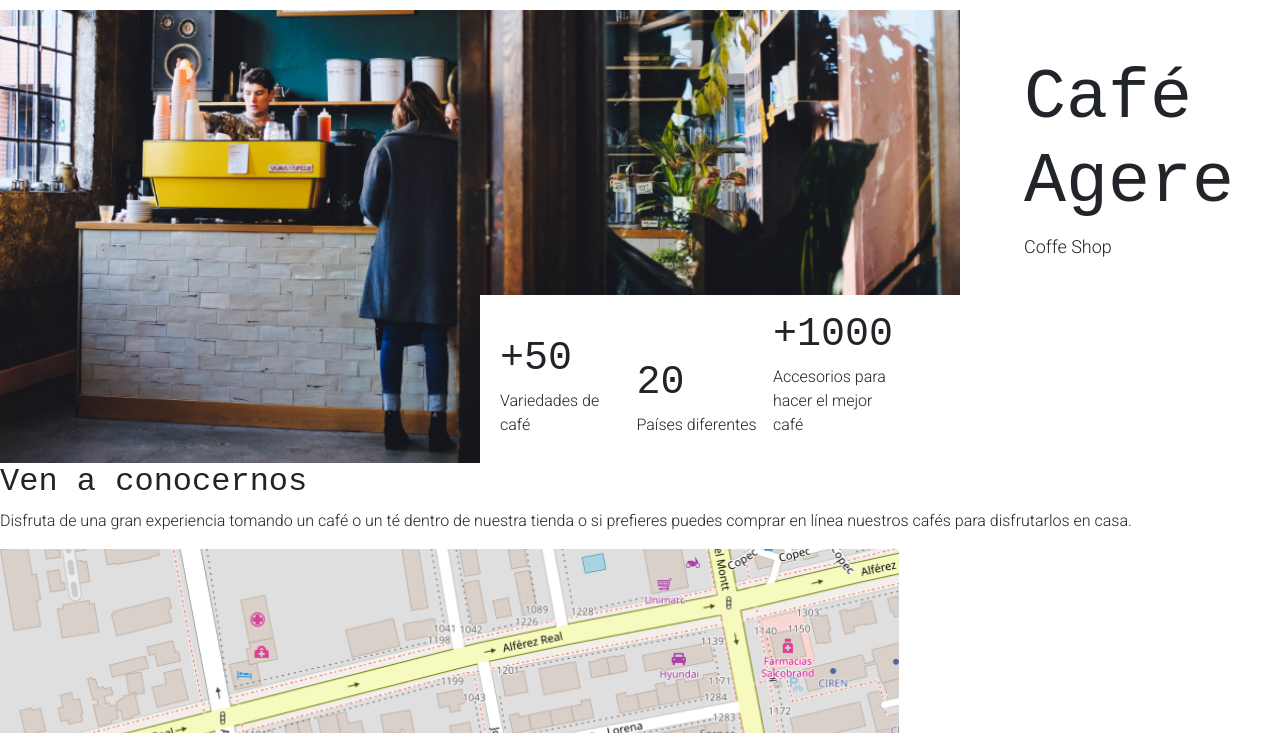
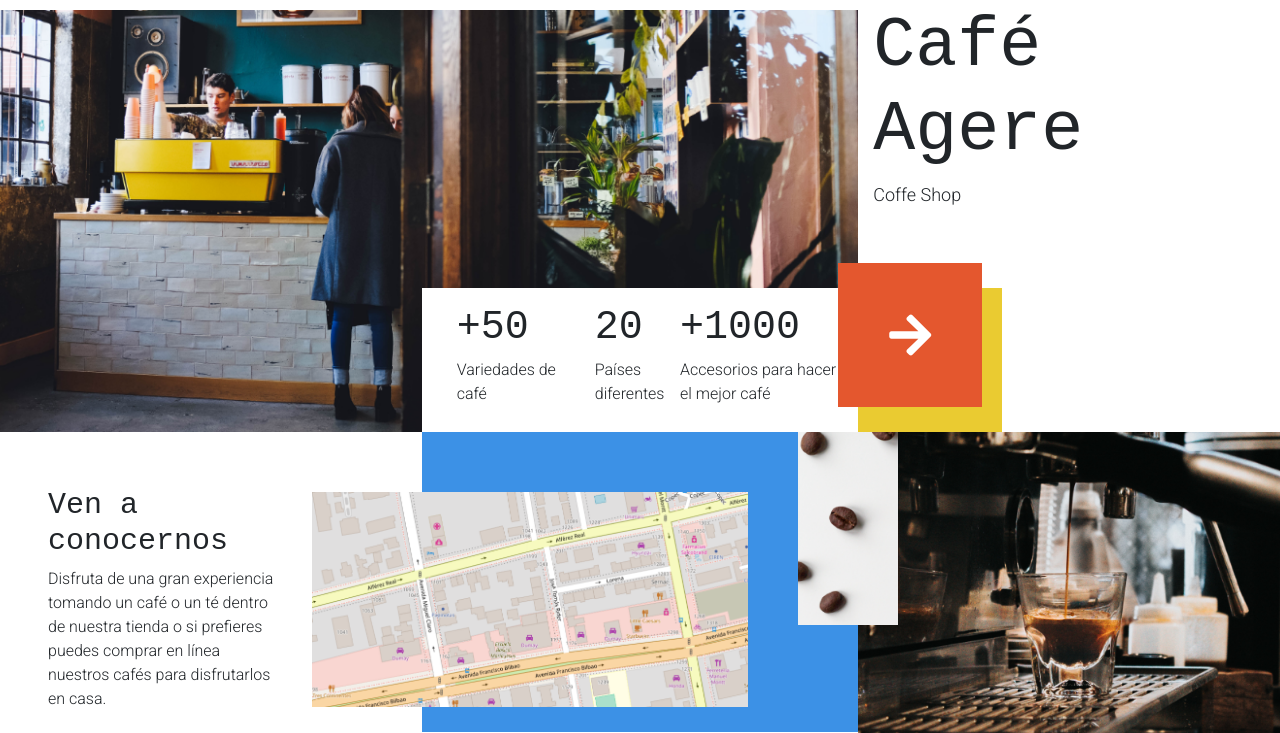
Before and after one commit to Alais29/cafeteria-agere, a plain HTML site: page index.html in a window 1280 px wide. Shown: the part 67-800 px from the top of the page. Drawn offline with nearby package versions, Linux system fonts and the light colour scheme; a web font is replaced by a local one.

Commit message:
Mostly done

```diff
--- a/assets/sass/layout/_header.scss
+++ b/assets/sass/layout/_header.scss
@@ -1,10 +1,7 @@
 .header-content {
-	margin-top:60px;
 
 	&__left {
-		width: 75%;
-		float: left;
-		display: inline-block;
+		padding: 0;
 		position: relative;
 	}
 
@@ -13,19 +10,31 @@
 	}
 
 	&__box {
-		width: 500px;
+		width: 50%;
 		background-color: $white;
 		position: absolute;
 		bottom: 0;
 		right: 0;
 		padding: 10px 20px;
+		box-sizing: border-box;
 	}
 
 	&__box-text {
-		display: inline-block;
-		width: 30%;
 		font-size: 16px;
 		box-sizing: border-box;
+		margin-left: 15px;
+
+		&--medium {
+			width: 35%;
+		}
+
+		&--small {
+			width: 20%;
+		}
+
+		&--big {
+			width: 45%;
+		}
 	}
 
 	&__box-value {
@@ -34,10 +43,9 @@
 	}
 
 	&__right {
-		width: 25%;
-		float: left;
-		padding-top: 5%;
-		padding-left: 5%;
+		position: relative;
+		display: flex;
+		justify-content: center;
 	}
 
 	&__title {
@@ -47,4 +55,17 @@
 	&__subtitle {
 		font-size: $large;
 	}
+
+	&__arrow-box {
+		width: 144px;
+		height: 144px;
+		background-color: $flame;
+		position: absolute;
+		bottom: 25px;
+		left: -20px;
+		box-shadow: 20px 25px $coral;
+		display: flex;
+		justify-content: center;
+		align-items: center;
+	}
 }
--- a/assets/sass/layout/_main.scss
+++ b/assets/sass/layout/_main.scss
@@ -1,6 +1,51 @@
 .main-content {
 
 	&__left-content {
-		clear: left;
+		display: flex;
+		align-items: center;
+		padding-right: 6rem;
+	}
+
+	&__title {
+		font-size: $x-large;
+	}
+
+	&__middle-content,
+	&__right-content {
+		padding: 0;
+	}
+
+	&__middle-content {
+		width: 100%;
+		min-height: 350px;
+		position: relative;
+	}
+
+	&__blue-box {
+		width: 100%;
+		min-height: 300px;
+		background-color: $blue-de-france;
+	}
+
+	&__img-map {
+		position: absolute;
+		top: 60px;
+		left: -110px;
+	}
+
+	&__img-coffee {
+		position: absolute;
+		top: 0;
+		right: -40px;
+		object-fit: cover;
+		width: 23%;
+		height: 55%;
+		z-index: 1;
+	}
+
+	&__right-img {
+		object-fit: cover;
+		width: 100%;
+		height: 100%;
 	}
 }
--- a/assets/sass/layout/_navigation.scss
+++ /dev/null
@@ -1,3 +0,0 @@
-.bg-white {
-	background-color: $white;
-}
--- a/index.html
+++ b/index.html
@@ -8,6 +8,9 @@
 
 	<!-- Google Fonts -->
 	<link href="https://fonts.googleapis.com/css?family=PT+Mono|Roboto:300&display=swap" rel="stylesheet">
+
+	<!--Fontawesome-->
+	<link rel="stylesheet" href="https://use.fontawesome.com/releases/v5.8.1/css/all.css" integrity="sha384-50oBUHEmvpQ+1lW4y57PTFmhCaXp0ML5d60M1M7uH2+nqUivzIebhndOJK28anvf" crossorigin="anonymous">
 
 	<!-- My style -->
 	<link rel="stylesheet" href="assets/css/main.css">
@@ -39,37 +42,53 @@
 		</div>
 	</nav>
 
-	<header class="header-content">
-		<div class="header-content__left">
+	<header class="header-content mt-5 pt-4">
+		<div class="row">
+			<div class="header-content__left col-lg-8">
 				<img src="assets/img/img-1.png" alt="header image" class="header-content__image">
-			<div class="header-content__box">
-				<p class="header-content__box-text"><span class="header-content__box-value">+50</span>Variedades de café</p>
-				<p class="header-content__box-text"><span class="header-content__box-value">20</span>Países diferentes</p>
-				<p class="header-content__box-text"><span class="header-content__box-value">+1000</span>Accesorios para hacer el mejor café</p>
+				<div class="header-content__box d-flex">
+					<div class="header-content__box-text header-content__box-text--medium d-flex justify-content-around">
+						<p><span class="header-content__box-value">+50</span>Variedades de café</p>
+					</div>
+					<div class="header-content__box-text header-content__box-text--small d-flex justify-content-around">
+						<p><span class="header-content__box-value">20</span>Países diferentes</p>
+					</div>
+					<div class="header-content__box-text header-content__box-text--big d-flex justify-content-around">
+						<p><span class="header-content__box-value">+1000</span>Accesorios para hacer el mejor café</p>
+					</div>
 				</div> <!-- header-content__box -->
 			</div> <!-- header-content__left -->
-		<div class="header-content__right">
+			<div class="header-content__right col-lg-4">
+				<div class="header-content__text">
 					<h1 class="header-content__title">Café Agere</h1>
 					<p class="header-content__subtitle">Coffe Shop</p>
-			<div class="header-content__arrow-box"></div>
+				</div>
+				<div class="header-content__arrow-box">
+					<i class="fas fa-arrow-right fa-3x text-white"></i>
+				</div>
 			</div> <!-- header-content__right -->
+		</div> <!-- row -->
 	</header>
 
 	<main class="main-content">
-		<div class="main-content__left-content">
+		<div class="row">
+			<div class="main-content__left-content col-lg-4">
+				<div class="px-5">
 					<h2 class="main-content__title">Ven a conocernos</h2>
 					<p class="main-content__text">Disfruta de una gran experiencia tomando un café o un té dentro de nuestra tienda o si prefieres puedes comprar en línea nuestros cafés para disfrutarlos en casa.</p>
+				</div>
 			</div> <!-- main-content__left-content -->
-		<div class="main-content__middle-content">
+			<div class="main-content__middle-content col-lg-4">
 				<div class="main-content__blue-box"></div>
 				<div class="main-content__middle-images">
 					<img src="assets/img/img-4.png" alt="mapa" class="main-content__img-map">
 					<img src="assets/img/img-3.png" alt="granos de café" class="main-content__img-coffee">
 				</div> <!-- main-content__middle-images -->
 			</div> <!-- main-content__middle-content -->
-		<div class="main-content__right-content">
+			<div class="main-content__right-content col-lg-4">
 				<img src="assets/img/img-2.png" alt="cafetera" class="main-content__right-img">
 			</div> <!-- main-content__right-content -->
+		</div> <!-- row -->
 	</main>
 
 	<!-- jquery -->
```
Also changed, not shown: assets/css/main.css, 1 other file. Lines whose indentation alone changed are shown as unchanged.
